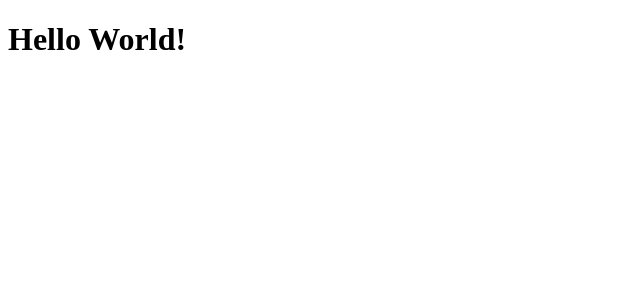
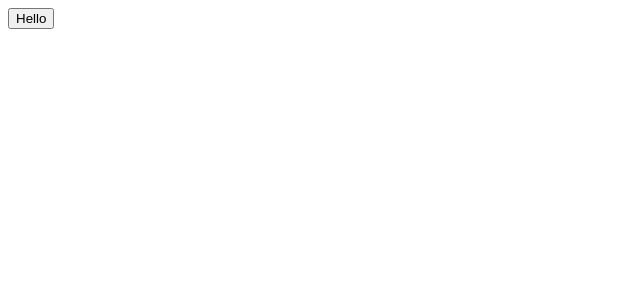
Before and after one commit to AdamMescher/mescherio, a Next.js app: page / in a window 1280 px wide. Shown: the top 300 px of the page, without its empty margins (0-640 px from the left). Built offline with nearby package versions, Linux system fonts and the light colour scheme.

Commit message:
Add Button component to Index page

```diff
--- a/pages/index.tsx
+++ b/pages/index.tsx
@@ -1,3 +1,7 @@
-const Index = () => <h1>Hello World!</h1>;
+import Button from '../src/components/Button/index';
+
+const Index = () => (
+    <Button text={'Hello'}/>
+);
 
 export default Index;
```
